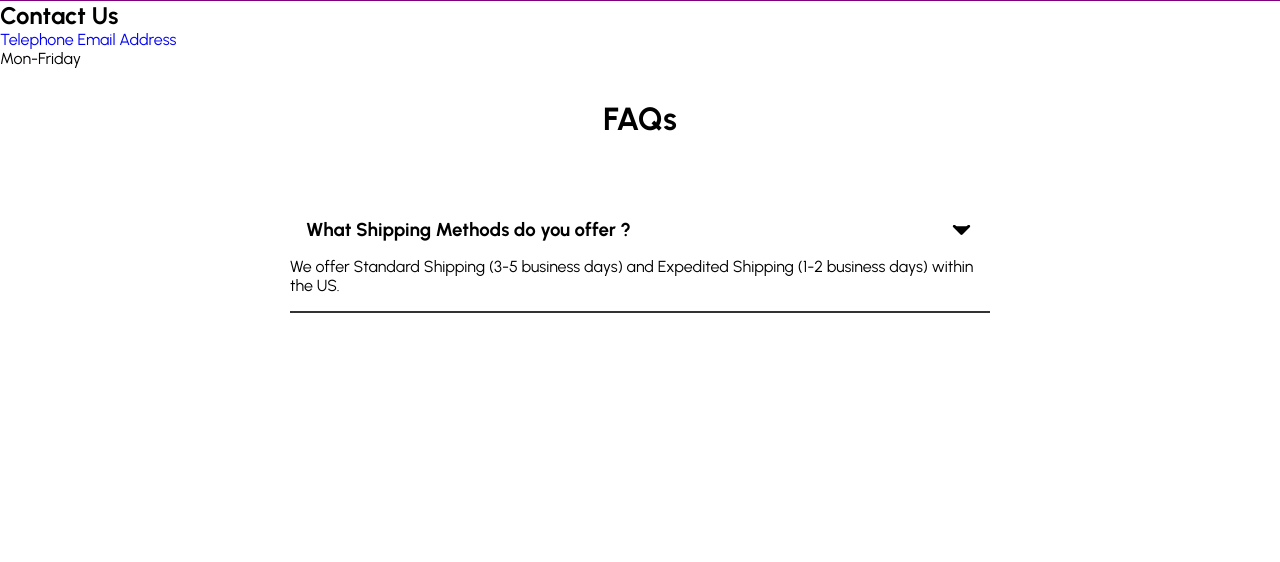
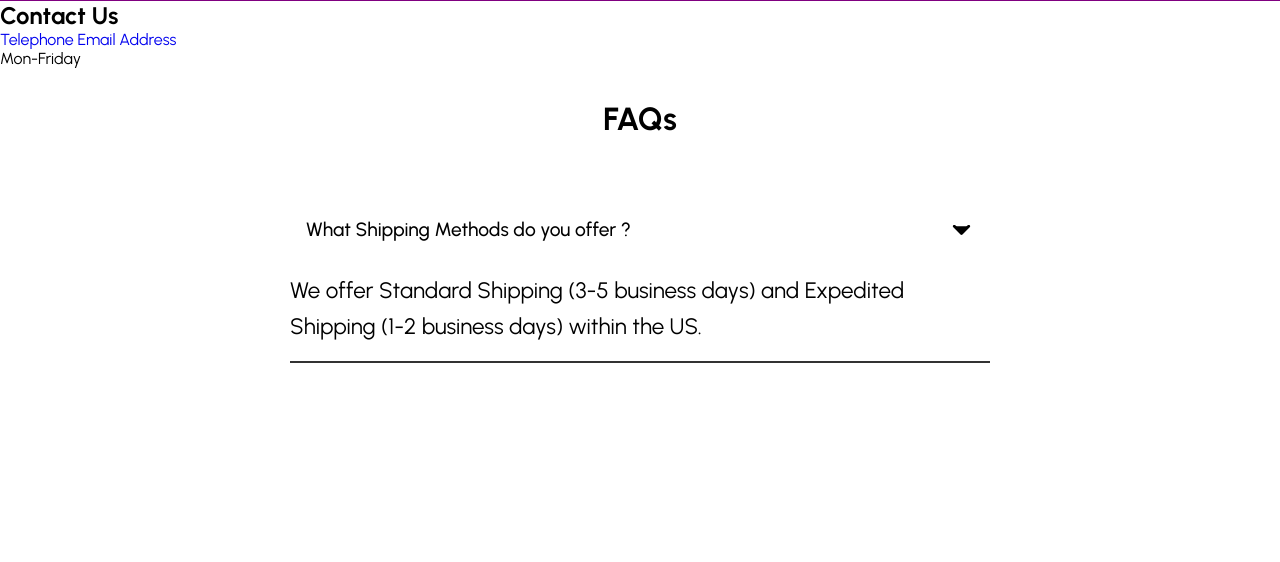
Before and after one commit to sameernjr/Zurix-Shipping, a Django app: page /About/ in a window 1280 px wide. Shown: the part 639-1201 px from the top of the page. Run offline with Django 5.2, Linux system fonts and the light colour scheme.

Commit message:
Add  styling for question h3 and answer p

```diff
--- a/zurix/static/css/style.css
+++ b/zurix/static/css/style.css
@@ -397,3 +397,14 @@ li a {
     align-items: center;
     padding: 1rem;
 }
+
+.question h3 {
+    font-size: 1.2rem;
+    font-weight: 500;
+}
+
+.answer p {
+    padding-top: 1rem;
+    line-height: 1.6;
+    font-size: 1.4rem;
+}
```
